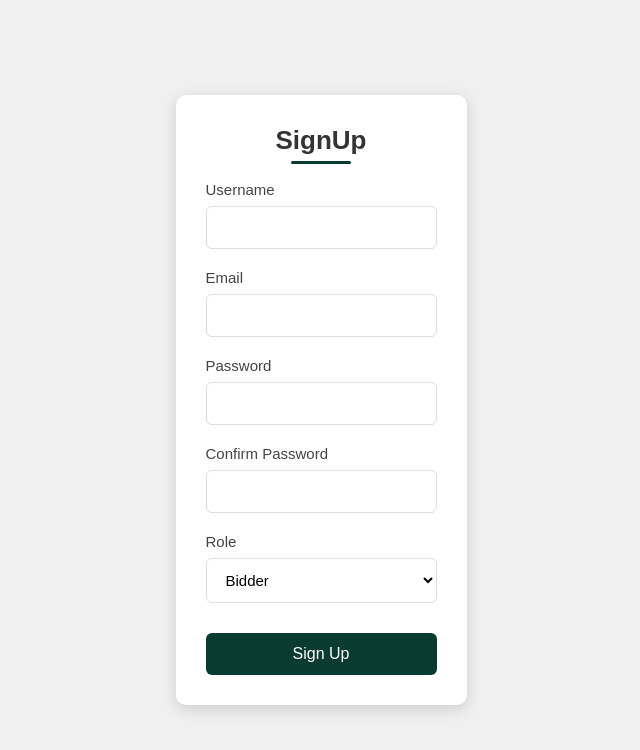
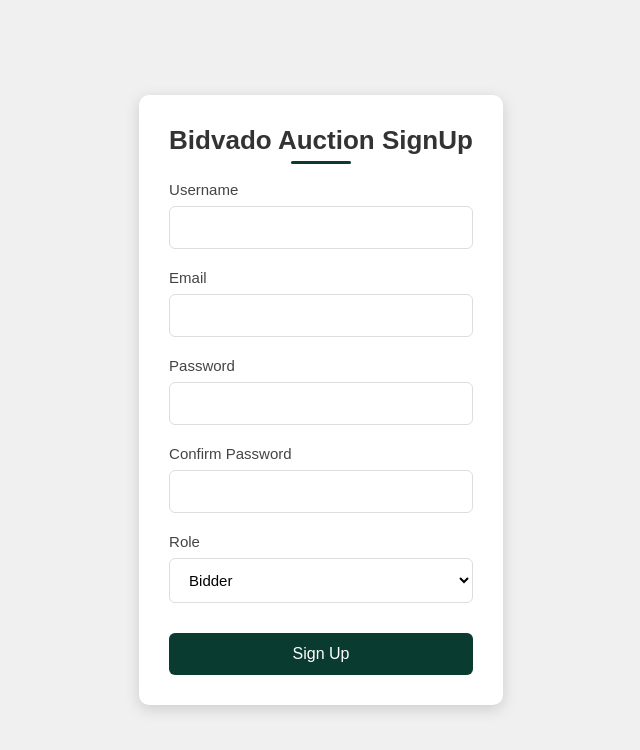
Before and after one commit to 0d-fako/JavascriptClass, a React (Vite) app in the folder May-2025/MovieApp/MovieApp/: page / in a window 1280 px wide. Shown: the top 750 px of the page, without its empty margins (319-959 px from the left). Built offline with nearby package versions, Linux system fonts and the light colour scheme.

Commit message:
Fixed Connection issues

```diff
--- a/May-2025/MovieApp/MovieApp/src/component/auth/signUp/signUp.jsx
+++ b/May-2025/MovieApp/MovieApp/src/component/auth/signUp/signUp.jsx
@@ -24,7 +24,7 @@ const SignUp = () => {
             [name]: value.trim(),
         }));
 
-        // Check if passwords match when confirmPassword is changed
+
         if (name === "confirmPassword" || name === "password") {
             const otherField = name === "password" ? "confirmPassword" : "password";
             setPasswordsMatch(value === userData[otherField] || !userData[otherField]);
@@ -34,34 +34,34 @@ const SignUp = () => {
     const submitHandler = async (event) => {
         event.preventDefault();
 
-        // Validate passwords match
+
         if (userData.password !== userData.confirmPassword) {
             setPasswordsMatch(false);
             return;
         }
 
-        // Create the payload object in the format expected by your backend
+
         const payload = {
             username: userData.username,
             email: userData.email,
             password: userData.password,
             role: userData.role,
-            profile_picture: null // Optional field, set to null
+            profile_picture: null
         };
 
         try {
             const response = await signUp(payload).unwrap();
             console.log("Signup successful:", response);
-            // Handle successful signup (redirect, show message, etc.)
+
         } catch (err) {
             console.error("Error signing up:", err);
-            // Handle error (show error message to user)
+
         }
     };
 
     return (
         <div className={style.signUp}>
-            <h2>SignUp</h2>
+            <h2>Bidvado Auction SignUp</h2>
             <form onSubmit={submitHandler}>
                 <div className={style.formGroup}>
                     <label htmlFor="username">Username</label>
```
